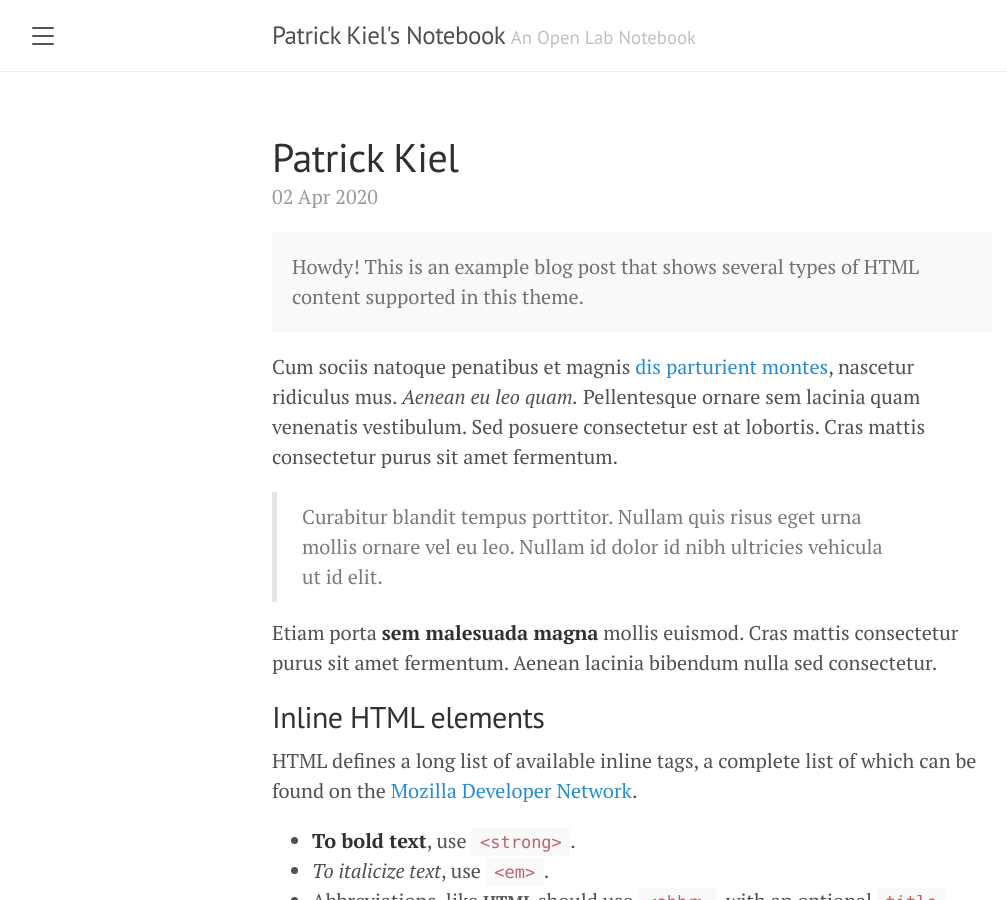
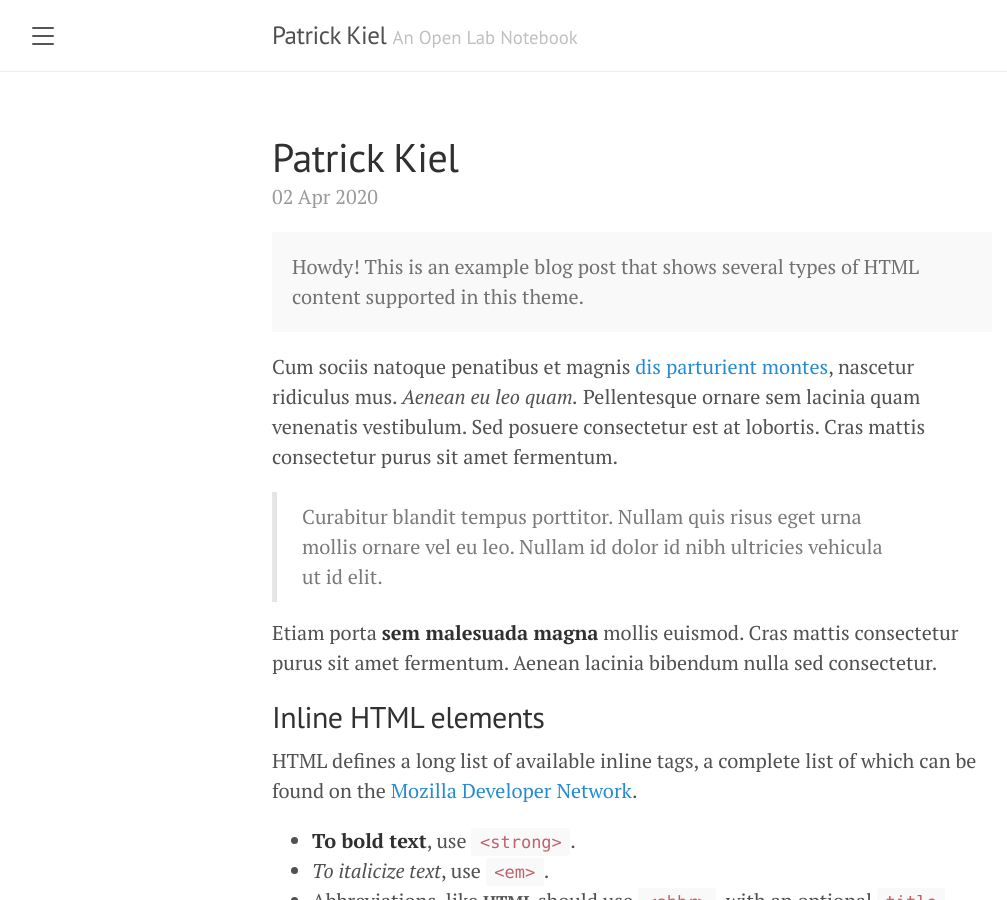
Before and after one commit to pkiel/notebook, a Jekyll site: the page built from index.html, in a window 1280 px wide and 900 px high. Shown: the whole window, without its empty margins (8-1015 px from the left). Built offline with Jekyll 4.4.1, drawn with Linux system fonts in a browser that asks for light colours; the list of posts is cut into pages by our own code.

Commit message:
Update _config.yml

```diff
--- a/_config.yml
+++ b/_config.yml
@@ -1,8 +1,8 @@
 # Setup
-title:               "Patrick Kiel's Notebook"
+title:               "Patrick Kiel"
 tagline:             "An Open Lab Notebook"
 description:         "An open lab notebook of Patrick Kiel's graduate research while at the Rosenstiel School's Marine Biology and Ecology program."
-url:                 "http://patrickkiel.com/"
+url:                 "https://patrickkiel.com/"
 baseurl:             "/notebook"
 paginate:            5
 permalink:           pretty
```
